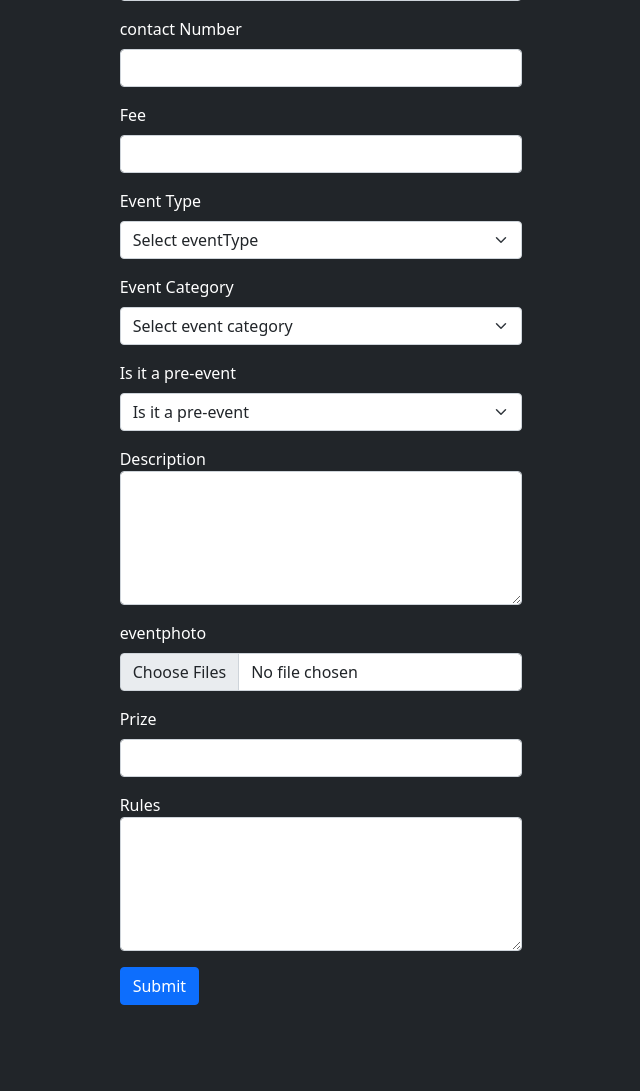
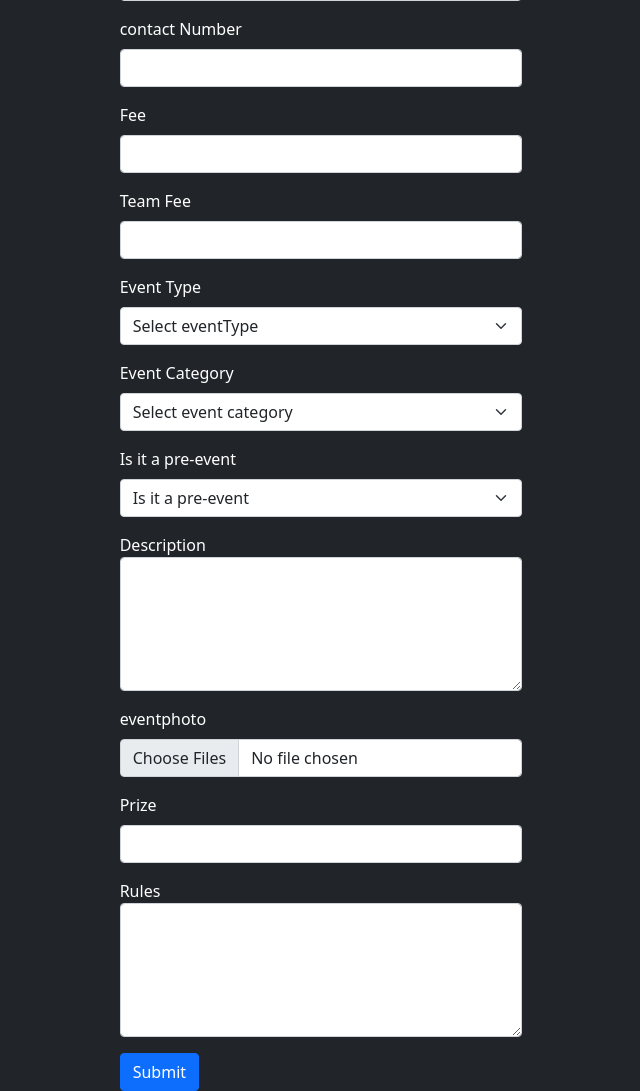
Before and after one commit to cgaswin/invento23-backend, a Node server app: page /api/v1/newevent in a window 1280 px wide. Shown: the part 503-1594 px from the top of the page, without its empty margins (319-959 px from the left). Before the commit the page ends 1508 px from the top, so only its background shows below. Run offline with Node 20, Linux system fonts and the light colour scheme; some libraries are stand-ins or nearby versions.

Commit message:
Added option to add registration fees for teams

```diff
--- a/controllers/event.js
+++ b/controllers/event.js
@@ -43,6 +43,7 @@ exports.addEvent = BigPromise(async (req, res, next) => {
     contactName,
     contactNumber,
     regFee,
+    regFeeTeam,
     eventType,
     category,
     isPreEvent,
@@ -91,6 +92,7 @@ exports.addEvent = BigPromise(async (req, res, next) => {
     contactName,
     contactNumber,
     regFee,
+    regFeeTeam,
     eventType,
     category,
     isPreEvent,
--- a/models/event.js
+++ b/models/event.js
@@ -23,8 +23,10 @@ const eventSchema = new mongoose.Schema({
     type:Number,
   },
   regFee: {
-    type: Number,
-    required: [true, "Please provide event registration fees"],
+    type: Number
+  },
+  regFeeTeam: {
+    type: Number
   },
   eventType: {
     type: String,
--- a/views/eventcreate.ejs
+++ b/views/eventcreate.ejs
@@ -100,6 +100,17 @@
         </div>
 
         <div class="mb-3">
+          <label for="regFeeTeam" class="form-label">Team Fee</label>
+          <input
+            type="number"
+            name="regFeeTeam"
+            class="form-control"
+            id="regFeeTeam"
+            aria-describedby="emailHelp"
+          />
+        </div>
+
+        <div class="mb-3">
           <label for="eventType" class="form-label">Event Type</label>
           <select
             name="eventType"
@@ -129,6 +140,7 @@
             <option value="spotlight">spotlight</option>
             <option value="group">group</option>
             <option value="solo">solo</option>
+            <option value="expo">expo</option>
           </select>
         </div>
 
```
